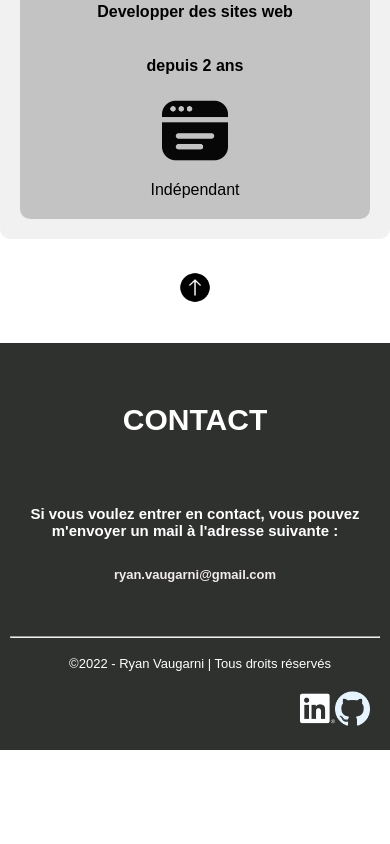
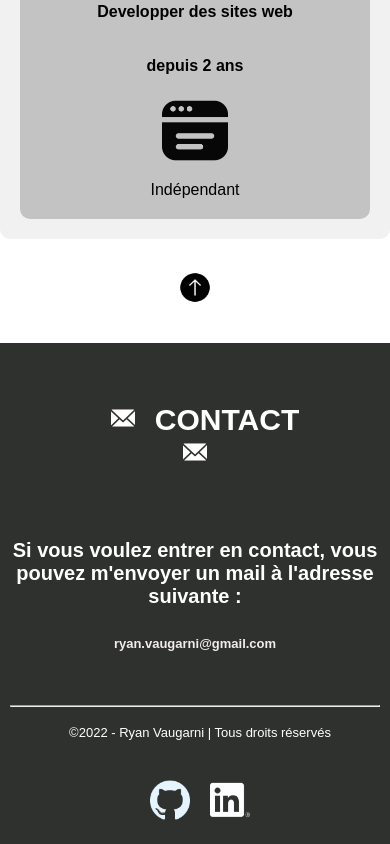
Before and after one commit to ryanvaugarni/portfolio2_2021, a website: page index.html in a window 390 px wide. Shown: the part 3584-4428 px from the top of the page. Before the commit the page ends 4334 px from the top, so only its background shows below. Drawn offline with Linux system fonts and the light colour scheme; a web font is replaced by a local one.

Commit message:
update footer

```diff
--- a/css/projets.css
+++ b/css/projets.css
@@ -18,7 +18,7 @@ h1,h2,h3,h4,h5,h6,p,figure,ul,ol{
     list-style: none;
 }
 a{
-    color: #222;
+    color: rgb(242, 236, 236);
     text-decoration: none;
 }
 *{
@@ -75,14 +75,13 @@ h2, h3, ul{
     padding: 1rem;
 }
 
-div h3{
+main h3{
         font-family: 'Inter', sans-serif;
         font-family: 'Ubuntu', sans-serif;
         font-size: 3rem;
         margin-top: 2rem;
 }
-
-div h3:hover{
+main h3:hover{
     letter-spacing: 0.5rem;
     transition: all 1.5s ease-in-out;
 }
@@ -114,7 +113,7 @@ main a{
     margin-left: 7rem;
     top: 5rem;
 }
-article{
+article section{
     max-width: 90rem;
     min-height: 5rem;
     padding: 0;
@@ -125,11 +124,11 @@ article{
     margin-top: 4rem;
     border-radius: 1rem;
 }
-article img{
+article section img{
     width: 100%;
 }
 
-article p a{
+article section p a{
     background-color: #bdc3c7;
     padding: 0.5rem 3rem;
     color: #000;
@@ -140,12 +139,12 @@ article p a{
     text-align: center;
     transition: all 500ms ease-in-out;
 }
-article p a:hover{
+article section p a:hover{
     color: #fff;
     background-color: #2f312ee3;
     transition: all 500ms ease-in-out;
 }
-main article ul li{
+main article section ul li{
     padding: 1rem;
 }
 
@@ -166,9 +165,11 @@ main div a img:hover{
     transform: translateY(-2rem) scale(1.1);
 }
 footer{
+    position: absolute;
+    width: 100%;
     background-color: #2f312e;
     padding: 1rem;
-    margin-top: 4rem;
+    margin-top: 2rem;
 }
 footer h4{
     padding: 5rem;
@@ -182,10 +183,12 @@ footer p{
     text-align: center;
     font-size: 1.5rem;
 }
+footer h4::before, footer h4::after{
+    content: url('../asset/mail.png');
+    margin: auto 2rem;
+}
 footer h4, h5{
     color: #fff;
-}
-footer h4, h5{
     text-align: center;
 }
 footer h3 a{
@@ -196,10 +199,24 @@ footer h3 a{
     font-size: 4rem;
 }
 .link{
-    width: 3.5rem;
-    /* transform: translateY(-4.5rem); */
+    width: 4rem;
     cursor: pointer;
-    /* float: right;*/
+}
+footer ul li{
+    display: block;
+    float: right;
+    margin-left: 3rem;
+    margin-right: -1rem;
+    transform: translateY(-5rem);
+
+}
+footer .link{
+    margin: auto 3rem;
+}
+footer ul{
+    list-style: none;
+    margin: 0;
+    padding: 0;
 }
 /* RESPONSIVE */
 @media screen and (max-width: 70rem)and (min-width: 10rem){
@@ -281,6 +298,20 @@ footer h3 a{
         text-align: center;
         font-size: 1.5rem;
     }
+    footer ul li{
+        display: block;
+        float: center;
+        margin-left: 3rem;
+        margin-right: 2rem;
+        transform: translateY(1rem);
+        margin: 2rem;
+    }
+    footer ul{
+        list-style: none;
+        margin: 0;
+        margin-right: 13rem;
+        padding: 0;
+    }
 }
 @media screen and (orientation:landscape)  {
     header{
--- a/css/style.css
+++ b/css/style.css
@@ -72,7 +72,6 @@ header img{
     cursor: pointer;
     z-index: 5;
 }
-
 /* EN TETE */
 header{
     line-height: 5.5rem;
@@ -252,14 +251,10 @@ main article ul{
     margin-left: 2rem;
     margin-top: 1rem;
     margin: 2rem;
+    transition: all 0.5s ease-in-out;
 }
 main article ul:hover{
     transform:scale(1.1);
-    -webkit-transition: all 0.2s;
-    -moz-transition: all 0.2s;
-    -ms-transition: all 0.2s;
-    -o-transition: all 0.2s;
-    transition: all 0.2s;
 }
 
  /* LOGO COMPETENCES */
@@ -291,13 +286,18 @@ footer{
     width: 100%;
     background-color: #2f312e;
     padding: 1rem;
-    margin-top: 4rem;
+    margin-top: 2rem;
 }
-footer h5{
+footer h4::before, footer h4::after{
+    content: url('../asset/mail.png');
+    margin: auto 2rem;
+}
+footer h4{
+    display: block;
     padding: 5rem;
     font-size: 3rem;
 }
-footer h6{
+footer h5{
     font-size: 2rem;
 }
 footer p{
@@ -305,28 +305,32 @@ footer p{
     text-align: center;
     font-size: 1.5rem;
 }
-footer h5, h6{
+footer h4, h5{
     color: #fff;
-}
-footer h5, h6{
     text-align: center;
 }
 .mail{
     font-size: 4rem;
 }
 .link{
-    width: 3.5rem;
-    /* transform: translateY(-4.5rem); */
+    width: 4rem;
     cursor: pointer;
-    /* float: right;*/
 }
-.ul_icone{
+footer ul li{
+    display: block;
     float: right;
-    right: 0;
-    margin: 0 auto;
-    display: grid;
-    grid-template-columns: repeat(2, 1fr);
-    max-width: 20rem;
+    margin-left: 3rem;
+    margin-right: 2rem;
+    transform: translateY(-3rem);
+    margin: -2rem;
+}
+footer .link{
+    margin: auto 1rem;
+}
+footer ul{
+    list-style: none;
+    margin: 0;
+    padding: 0;
 }
 /* RESPONSIVE */
 @media screen and (max-width: 70rem)and (min-width: 10rem){
@@ -430,13 +434,19 @@ footer h5, h6{
         text-align: center;
         font-size: 1.5rem;
     }
-    .ul_icone{
+    footer ul li{
+        display: block;
         float: center;
-        right: 0;
-        margin: 0 auto;
-        display: grid;
-        grid-template-columns: repeat(2, 1fr);
-        max-width: 20rem;
+        margin-left: 3rem;
+        margin-right: 2rem;
+        transform: translateY(1rem);
+        margin: 2rem;
+    }
+    footer ul{
+        list-style: none;
+        margin: 0;
+        margin-right: 13rem;
+        padding: 0;
     }
 }
 @media screen and (orientation:landscape) and (max-width: 63rem) {
@@ -451,15 +461,8 @@ footer h5, h6{
         margin: 0.5rem;
     } */
 }
-/* .ul_icone{
-    float: right;
-    right: 0;
-    margin: 0 auto;
-    display: grid;
-    grid-template-columns: repeat(2, 1fr);
-    max-width: 20rem;
+footer ul li{
+    display: inline-block;
+    margin-left: 1rem;
+    margin-right: -1rem;
 }
-.ul_icone>li{
-
-    text-align: center;
-} */
--- a/index.html
+++ b/index.html
@@ -18,7 +18,6 @@
         <h1>Ryan Vaugarni</h1>
         <h2>Apprenti développeur front-end</h2>
         <img alt="menu" src="asset/hamburger.png">
-
             <div class="hide_menu">
                 <ul>
                     <li><b><a class="aza" href="#experiences">Expériences</a></b></li><!--
@@ -30,7 +29,6 @@
                     -->
                 </ul>
             </div>
-
     </header>
     <main>
         <a href="#fleche"><img src="./asset/bas.png" class="bas" alt="flèches bas"></a><!--FLECHE VERS LE BAS-->
@@ -127,16 +125,16 @@
     <a href="#tete"><img src="./asset/haut.png" class="haut" alt="flèches haut"></a><!--FLECHE VERS LE HAUT-->
 </main>
 <footer id="contact">
-    <h5>CONTACT</h5>
+    <h4>CONTACT</h4>
     <br>
-    <h6>Si vous voulez entrer en contact, vous pouvez m'envoyer un mail à l'adresse suivante :</h6>
+    <h5>Si vous voulez entrer en contact, vous pouvez m'envoyer un mail à l'adresse suivante :</h5>
     <br>
             <h3><b><a href="mailto:ryan.vaugarni@gmail.com">ryan.vaugarni@gmail.com </a></b></h3>
         <br>
         <br>
         <hr>
     <p>&copy;</p>
-        <ul class="ul_icone">
+        <ul>
             <li><a href="https://www.linkedin.com/in/ryan-vaugarni-13a8b61a2/?msgControlName=reply_to_sender&msgConversationId=6711927793577455617&msgOverlay=true">
             <img  class="link" src="./asset/linkedin.png" alt="football"></a></li>
             <li><a href="https://github.com/ryanvaugarni">
```
Also changed, not shown: projets.html (+29 -22 lines), asset/mail.png (added), 1 other file.
